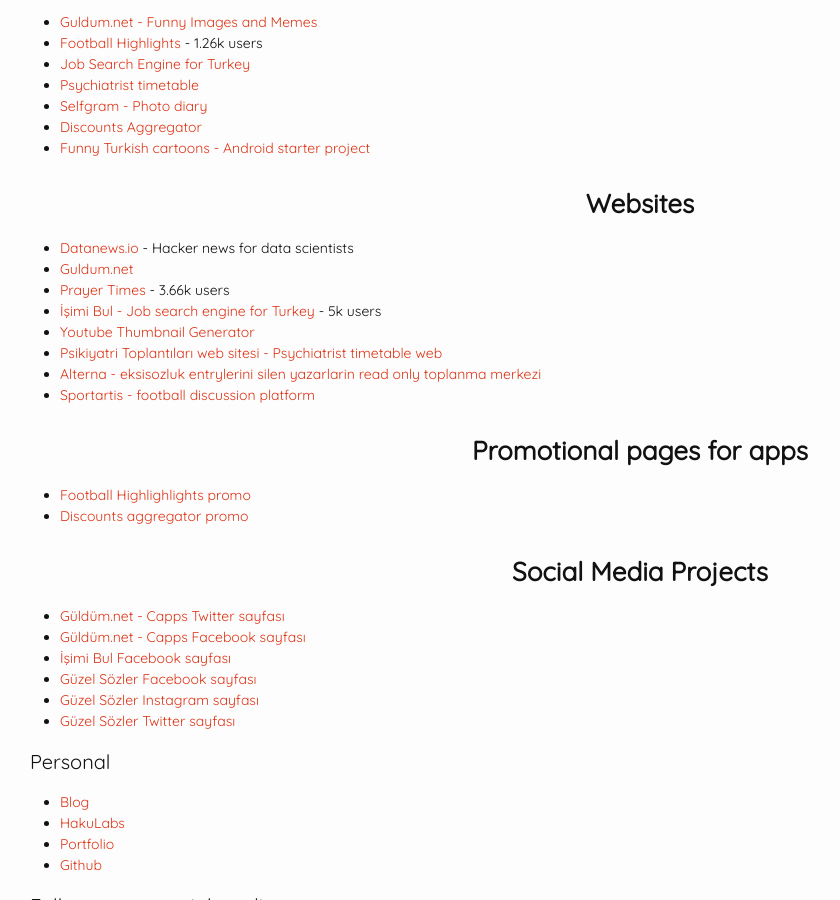
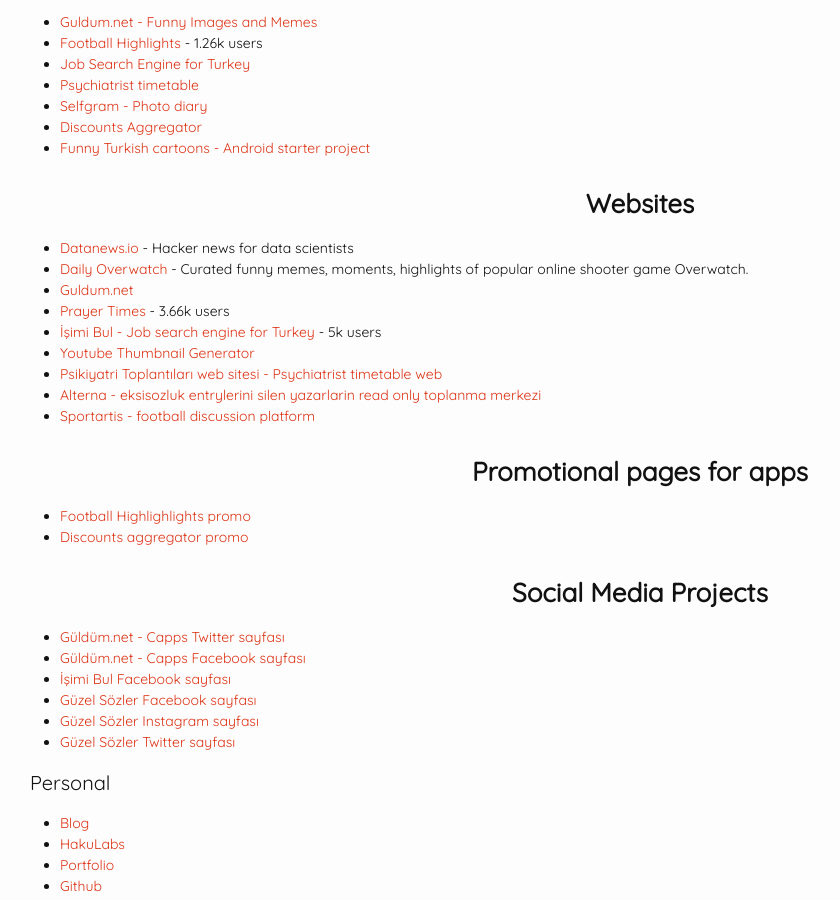
Before and after one commit to hakanu/blog, a Jekyll site: the page built from about.md, in a window 1280 px wide and 900 px high, scrolled down 644 px. Shown: the whole window, without its empty margins (0-840 px from the left). Built offline with Jekyll 4.4.1, drawn with Linux system fonts in a browser that asks for light colours; comment, search, counter and statistics services are not loaded.

Commit message:
Updated about.md

```diff
--- a/about.md
+++ b/about.md
@@ -37,6 +37,7 @@
 ### Websites
 
 * [Datanews.io](http://datanews.io) - Hacker news for data scientists
+* [Daily Overwatch](http://dailyow.xyz) - Curated funny memes, moments, highlights of popular online shooter game Overwatch.
 * [Guldum.net](http://guldum.net)
 * [Prayer Times](http://iftarvakitleri.org) - 3.66k users
 * [İşimi Bul - Job search engine for Turkey](http://isimibul.co) - 5k users
```
